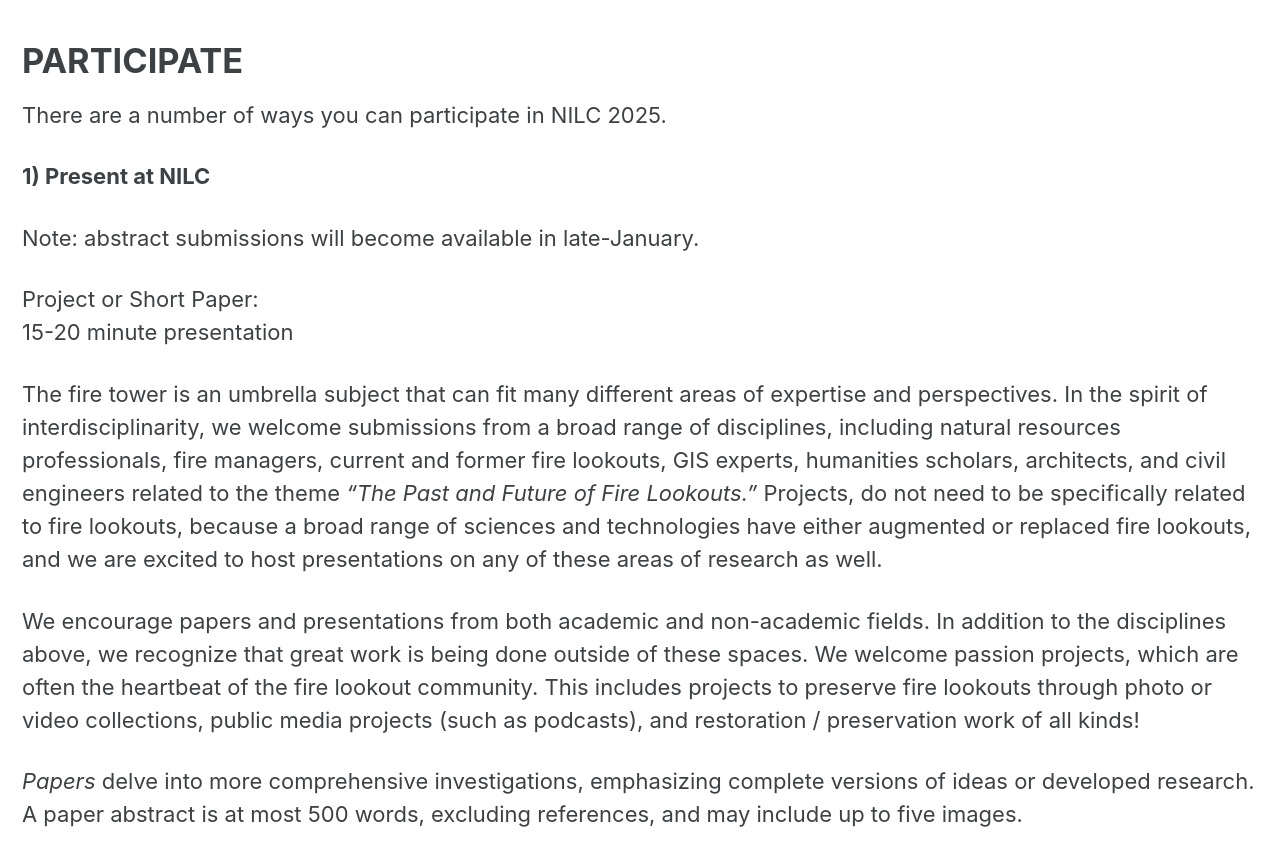
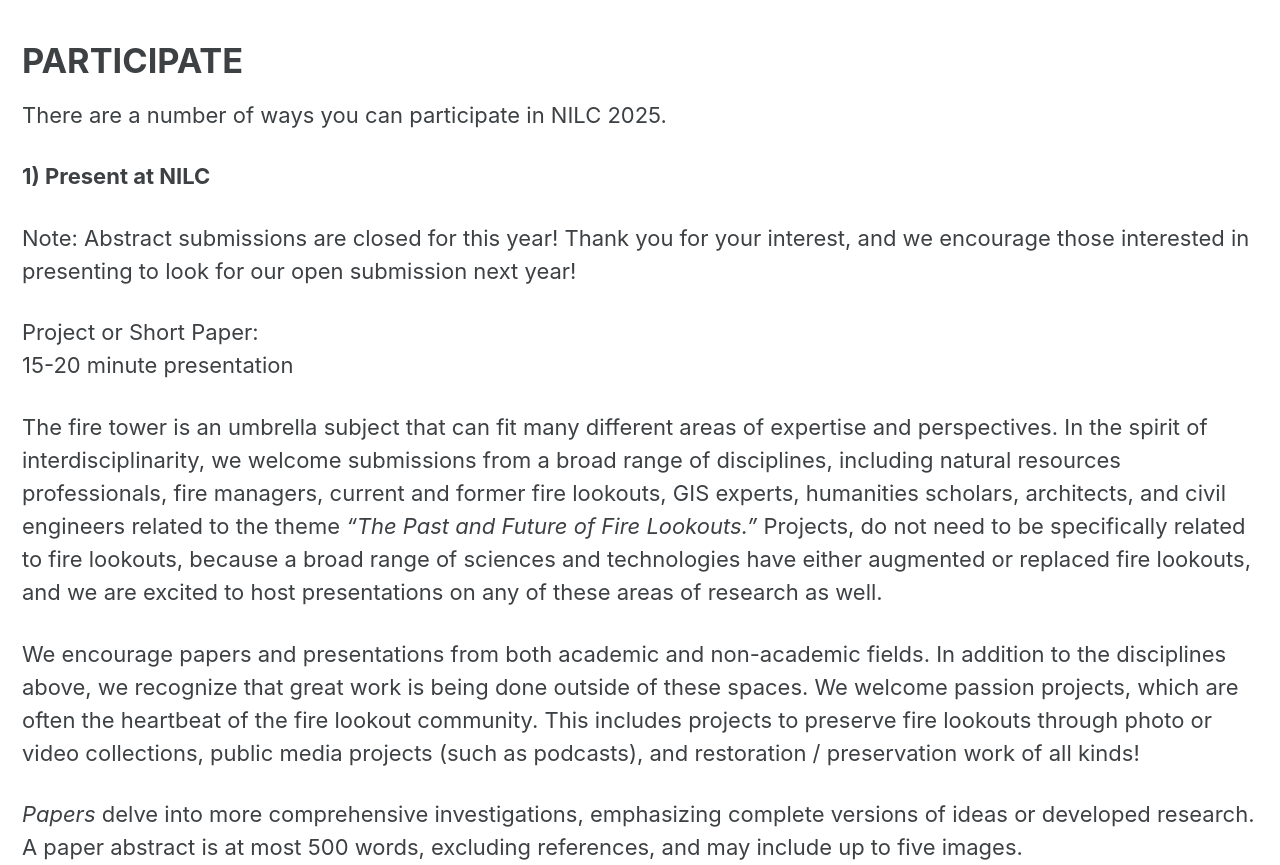
Before and after one commit to lookoutconference/lookoutconference.github.io, a Jekyll site: the page built from pages/participate.md, in a window 1280 px wide and 900 px high, scrolled down 348 px, cut to the strip 35-900 px from the top of the window. Built offline with Jekyll 4.4.1, drawn with Linux system fonts in a browser that asks for light colours; cached includes are drawn as plain includes; comment, search, counter and statistics services are not loaded; our own code applies the rules of GitHub Pages for plain Markdown files; some of the changed text lies outside the part shown.

Commit message:
Update participate.md

```diff
--- a/pages/participate.md
+++ b/pages/participate.md
@@ -19,7 +19,7 @@
 
 **1\) Present at NILC**
 
-Note: abstract submissions will become available in late-January.
+Note: Abstract submissions are closed for this year! Thank you for your interest, and we encourage those interested in presenting to look for our open submission next year!
 
 Project or Short Paper:
 15-20 minute presentation
@@ -51,6 +51,8 @@
 
 **2\) Come as an Attendee**
 
+Note: We only have about 15 registrations left before we hit our registration capacity. We will update this number daily as registrations fill up.
+
 Full Conference Access
 
 Attend full conference events, paper presentations, and panel discussions on Saturday April 19th, with a keynote speaker, and netoworking event Saturday evening at a local art gallery. This is a great conference to get to know others working in the field of fire lookouts.
```
